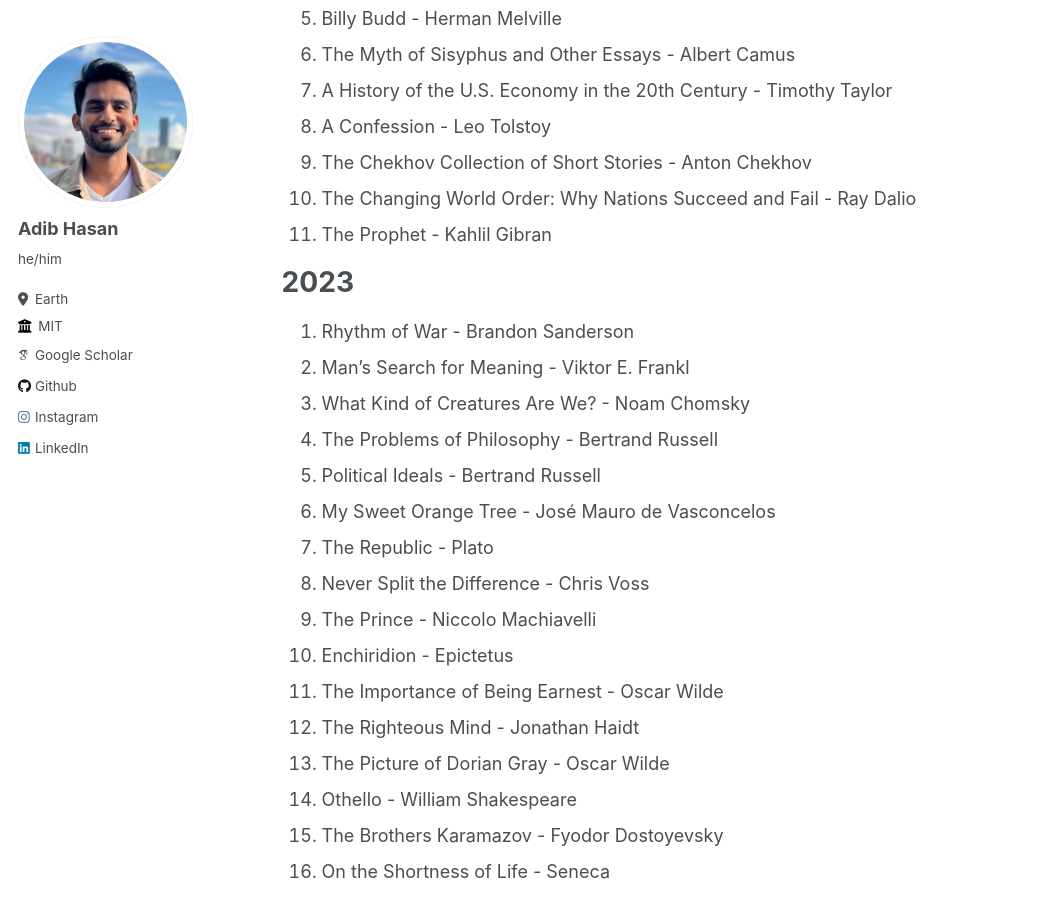
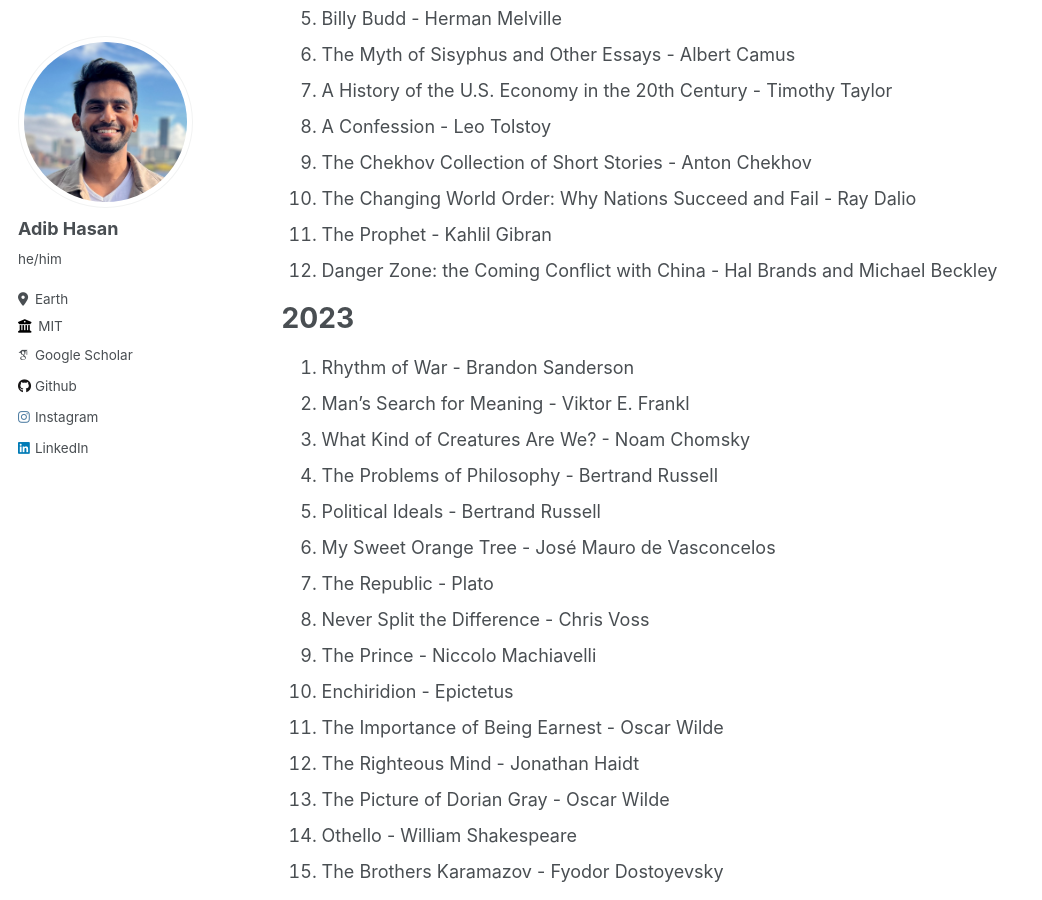
Before and after one commit to Neehan/neehan.github.io, a Jekyll site: the page built from _pages/reading.md, in a window 1280 px wide and 900 px high, scrolled down 351 px. Shown: the whole window, without its empty margins (0-1042 px from the left). Built offline with Jekyll 4.4.1, drawn with Linux system fonts in a browser that asks for light colours; some web fonts are replaced.

Commit message:
Update reading.md

```diff
--- a/_pages/reading.md
+++ b/_pages/reading.md
@@ -15,6 +15,7 @@ author_profile: true
 9. The Chekhov Collection of Short Stories - Anton Chekhov
 10. The Changing World Order: Why Nations Succeed and Fail - Ray Dalio
 11. The Prophet - Kahlil Gibran
+12. Danger Zone: the Coming Conflict with China - Hal Brands and Michael Beckley
 
 # 2023
 1. Rhythm of War - Brandon Sanderson
```
